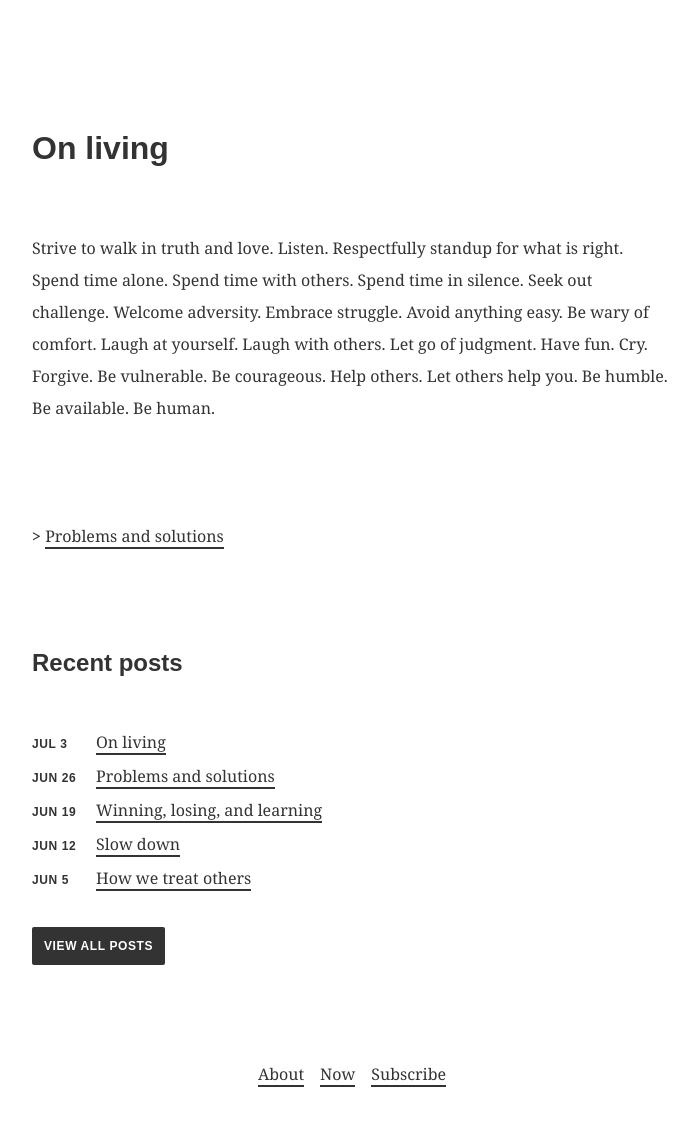
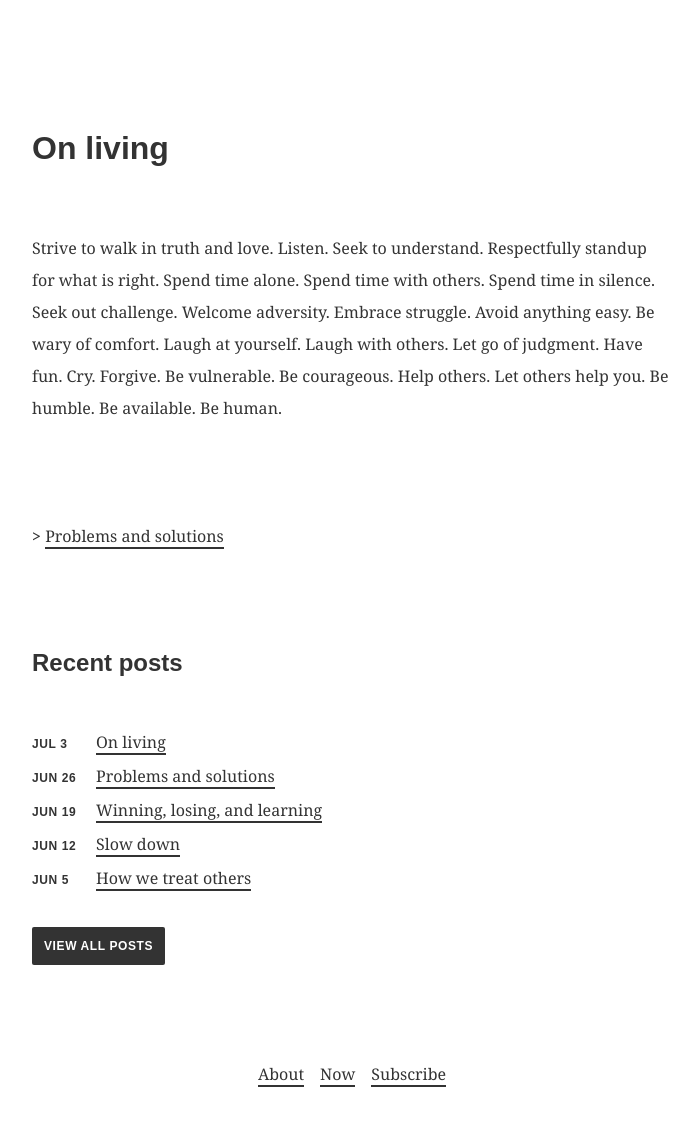
Before and after one commit to michaelaliotti/michaelaliotti.github.io, a Jekyll site: the page built from _posts/2023-07-03-on-living.md, in a window 1280 px wide. Shown: the whole page, without its empty margins (288-987 px from the left). Built offline with Jekyll 4.4.1, drawn with Linux system fonts in a browser that asks for light colours.

Commit message:
Updated post for 03 Jul 2023.

```diff
--- a/_posts/2023-07-03-on-living.md
+++ b/_posts/2023-07-03-on-living.md
@@ -3,4 +3,4 @@
 title: On living
 ---
 
-Strive to walk in truth and love. Listen. Respectfully standup for what is right. Spend time alone. Spend time with others. Spend time in silence. Seek out challenge. Welcome adversity. Embrace struggle. Avoid anything easy. Be wary of comfort. Laugh at yourself. Laugh with others. Let go of judgment. Have fun. Cry. Forgive. Be vulnerable. Be courageous. Help others. Let others help you. Be humble. Be available. Be human.
+Strive to walk in truth and love. Listen. Seek to understand. Respectfully standup for what is right. Spend time alone. Spend time with others. Spend time in silence. Seek out challenge. Welcome adversity. Embrace struggle. Avoid anything easy. Be wary of comfort. Laugh at yourself. Laugh with others. Let go of judgment. Have fun. Cry. Forgive. Be vulnerable. Be courageous. Help others. Let others help you. Be humble. Be available. Be human.
```
